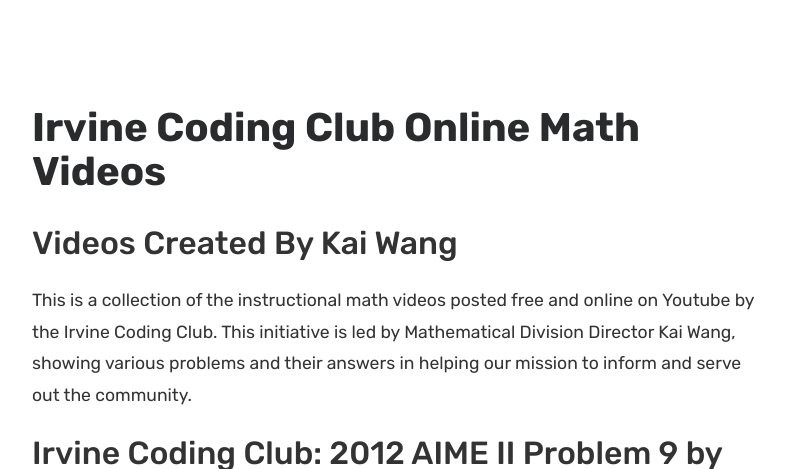
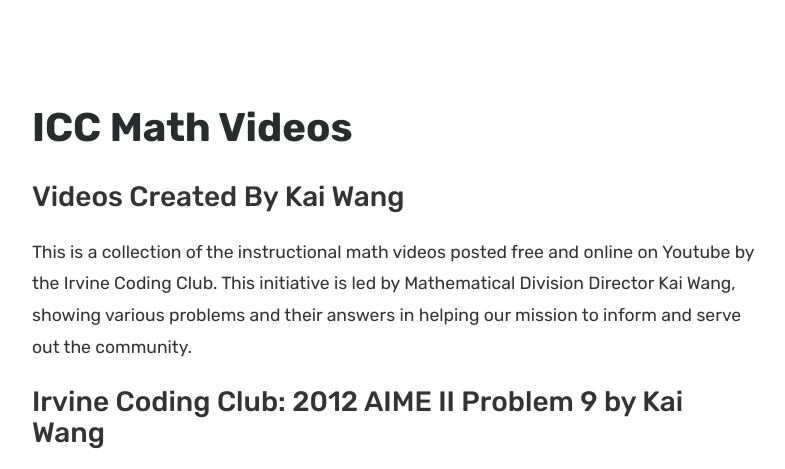
Before and after one commit to irvinecodingclub/irvinecodingclub.github.io, a Jekyll site: the page built from _posts/2021-07-31-math-videos.md, in a window 1280 px wide and 900 px high, cut to the strip 0-469 px from the top of the window. Shown: the whole strip, without its empty margins (53-838 px from the left). Built offline with Jekyll 4.4.1, drawn with Linux system fonts in a browser that asks for light colours; comment, search, counter and statistics services are not loaded.

Commit message:
upd kai math vid and navbar

```diff
--- a/_includes/navbar.html
+++ b/_includes/navbar.html
@@ -41,6 +41,8 @@
                       <div class="dropdown-divider"></div>
                         <a class="dropdown-item" href="{{ site.baseurl }}/courses">Courses</a>
                         <a class="dropdown-item" href="{{ site.baseurl }}/webinars">Webinars</a>
+                        <a class="dropdown-item" href="{{ site.baseurl }}/mathvideos">AMC Math Videos</a>
+
                     </div>
                 </li>
 
--- a/_posts/2021-07-31-math-videos.md
+++ b/_posts/2021-07-31-math-videos.md
@@ -1,24 +1,24 @@
 ---
 layout: post
-title:  "Irvine Coding Club Online Math Videos"
+title:  "ICC Math Videos"
 permalink: /mathvideos
 featured: false
 comments: false
 excerpt: "A collection of helpful videos posted by the Irvine Coding Club"
 ---
 
-## Videos Created By Kai Wang
+### Videos Created By Kai Wang
 
 This is a collection of the instructional math videos posted free and online on Youtube by the Irvine Coding Club. This initiative is led by Mathematical Division Director Kai Wang, showing various problems and their answers in helping our mission to inform and serve out the community.
 
-## Irvine Coding Club: 2012 AIME II Problem 9 by Kai Wang
+### Irvine Coding Club: 2012 AIME II Problem 9 by Kai Wang
 
   <iframe width="1080" height="600" src="https://www.youtube.com/embed/x17TKvL-yZM" title="YouTube video player" frameborder="0" allow="accelerometer; autoplay; clipboard-write; encrypted-media; gyroscope; picture-in-picture" allowfullscreen></iframe>
 
-## Irvine Coding Club: 2014 AIME I Problem 14 by Kai Wang
+### Irvine Coding Club: 2014 AIME I Problem 14 by Kai Wang
 
   <iframe width="1080" height="600" src="https://www.youtube.com/embed/6npjVx9NXkQ" title="YouTube video player" frameborder="0" allow="accelerometer; autoplay; clipboard-write; encrypted-media; gyroscope; picture-in-picture" allowfullscreen></iframe>
 
-## Irvine Coding Club: 2015 AIME II Problem 12 by Kai Wang
+### Irvine Coding Club: 2015 AIME II Problem 12 by Kai Wang
 
 <iframe width="1080" height="600" src="https://www.youtube.com/embed/QIwnhq80ALo" title="YouTube video player" frameborder="0" allow="accelerometer; autoplay; clipboard-write; encrypted-media; gyroscope; picture-in-picture" allowfullscreen></iframe>
```
